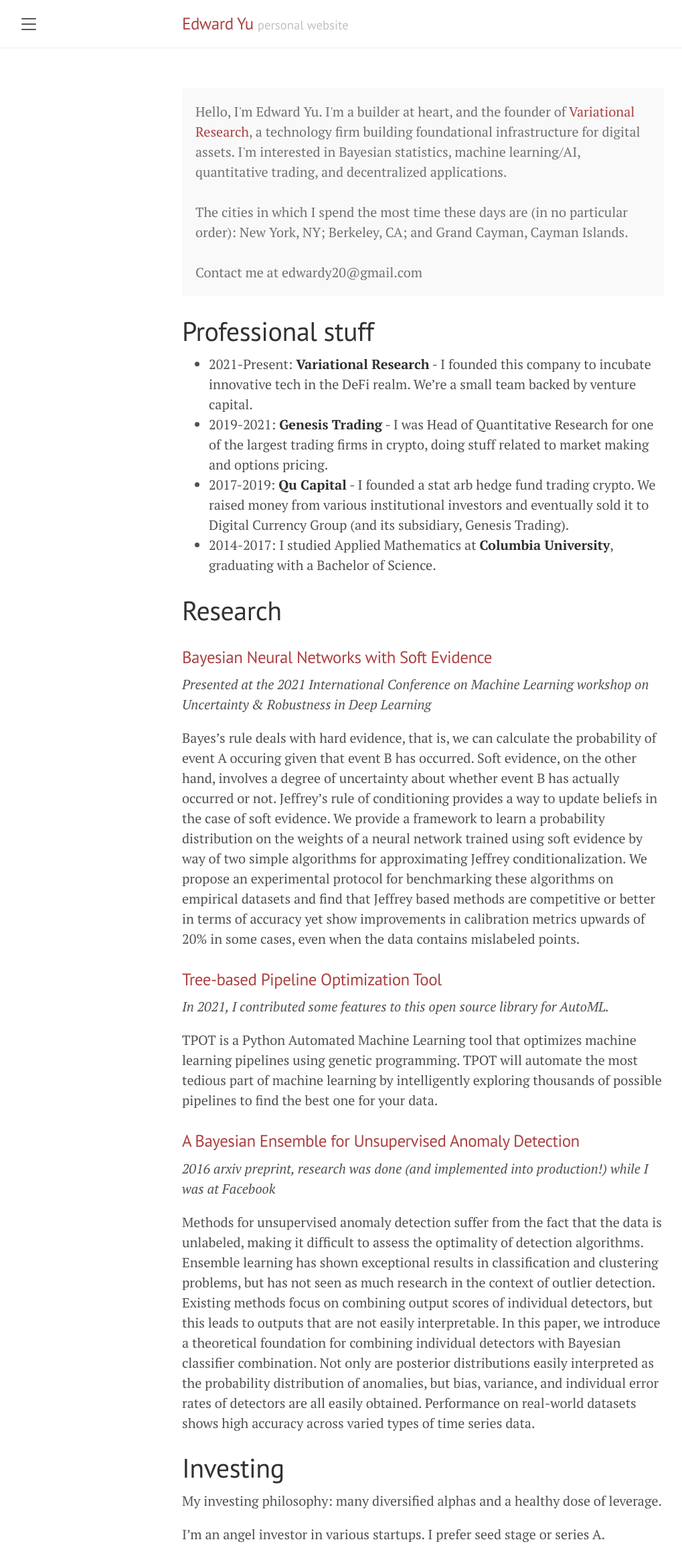
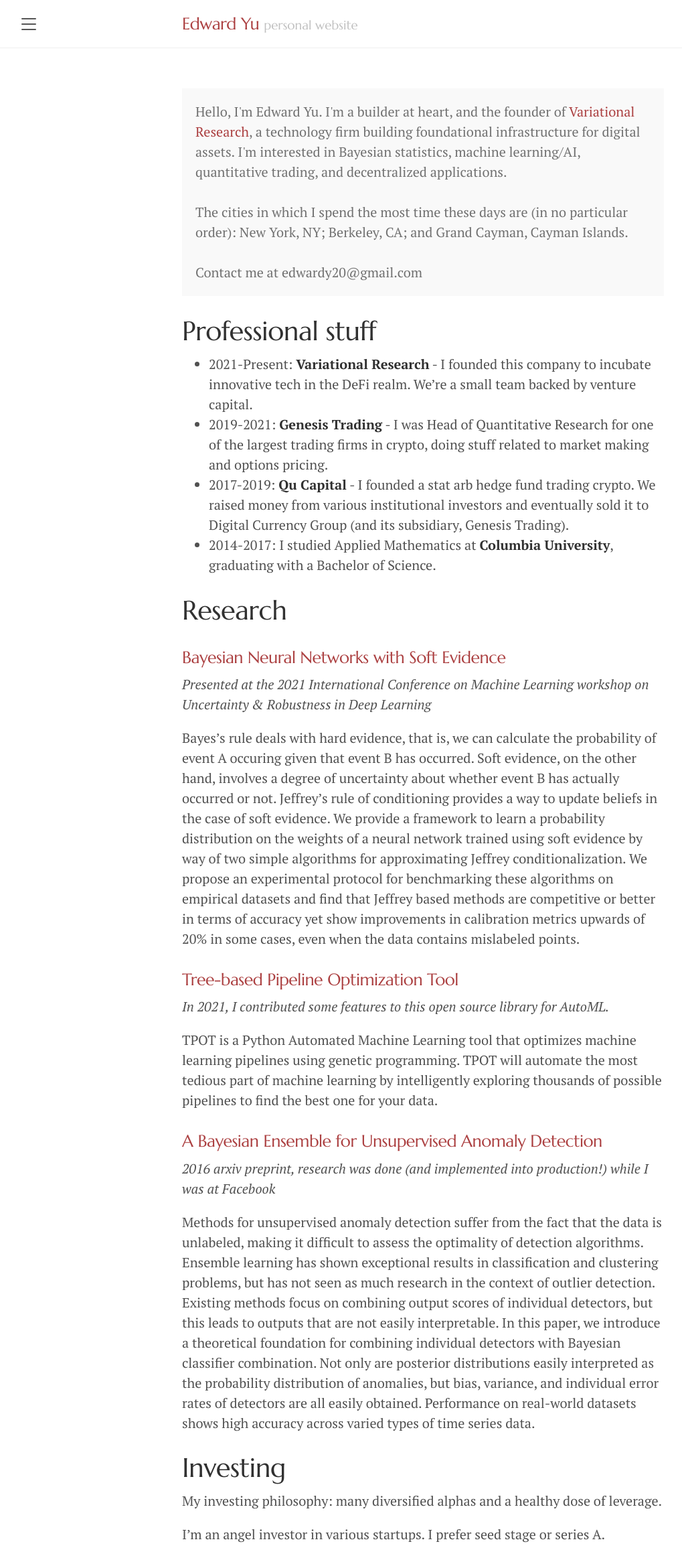
Before and after one commit to edwardyu/edwardyu.github.io, a Jekyll site: the page built from index.md, in a window 1280 px wide. Shown: the whole page at 67% size, without its empty margins (8-1027 px from the left). Built offline with Jekyll 4.4.1, drawn with Linux system fonts in a browser that asks for light colours.

Commit message:
upate the font

```diff
--- a/_includes/head.html
+++ b/_includes/head.html
@@ -1,5 +1,6 @@
 <head>
   <link href="http://gmpg.org/xfn/11" rel="profile">
+  <link rel="stylesheet" href="https://fonts.googleapis.com/css?family=Marcellus">
   <meta http-equiv="content-type" content="text/html; charset=utf-8">
 
   <meta name="viewport" content="width=device-width, initial-scale=1.0, maximum-scale=1">
--- a/public/css/lanyon.css
+++ b/public/css/lanyon.css
@@ -45,7 +45,7 @@ html {
 }
 
 h1, h2, h3, h4, h5, h6 {
-  font-family: "PT Sans", Helvetica, Arial, sans-serif;
+  font-family: "Marcellus", Helvetica, Arial, sans-serif;
   font-weight: 400;
   color: #313131;
   letter-spacing: -.025rem;
```
